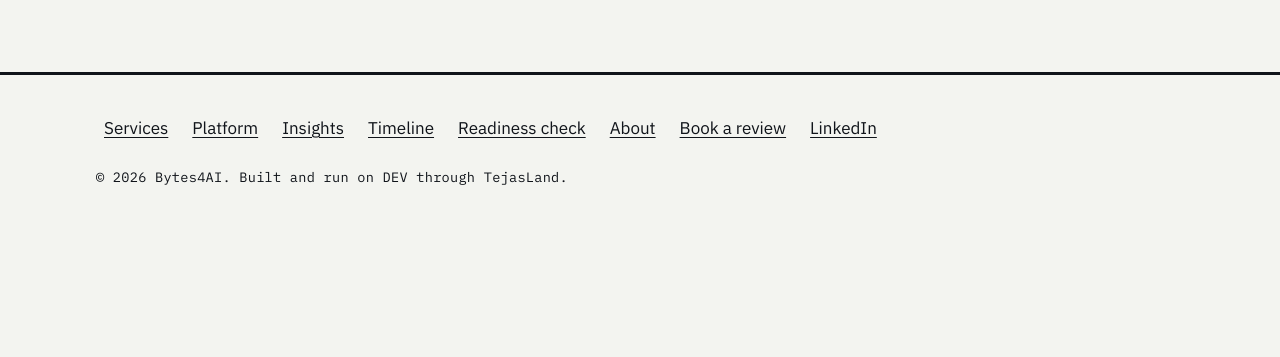
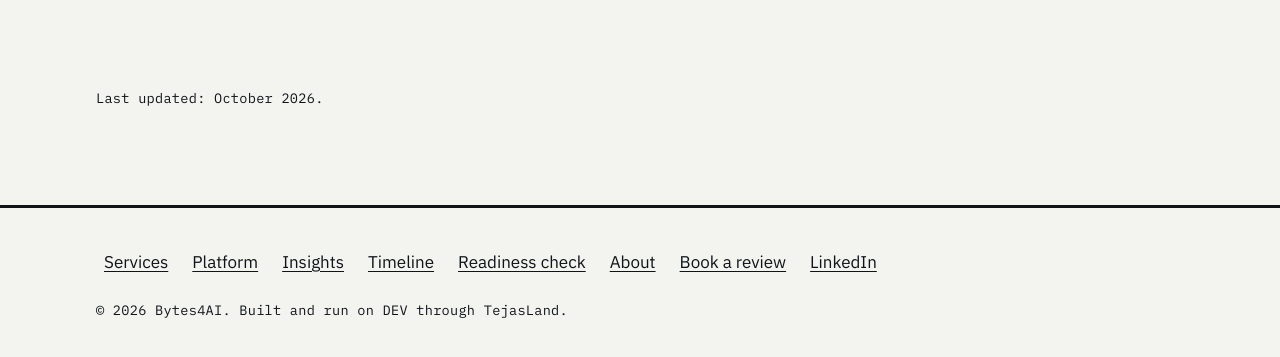
Before and after one commit to Bytes4ai-dev/tj-test-a, an Astro site: page /about in a window 1280 px wide. Shown: the part 795-1152 px from the top of the page. Before the commit the page ends 1031 px from the top, so only its background shows below. Built offline with nearby package versions, Linux system fonts and the light colour scheme; Astro itself is replaced by a stand-in of ours; no server answers.

Commit message:
About page: add Last updated line (clienteval-K-20261018-203454)
portal-task: 4dac074c-0a5a-4358-abc0-422cefed1a00

```diff
--- a/src/pages/about.astro
+++ b/src/pages/about.astro
@@ -14,4 +14,7 @@ import Contact from '../components/Contact.astro';
     <div class="wrap"><AboutBlock heading="h1" /></div>
   </section>
   <Contact />
+  <section>
+    <div class="wrap"><p class="mono">Last updated: October 2026.</p></div>
+  </section>
 </Base>
```
